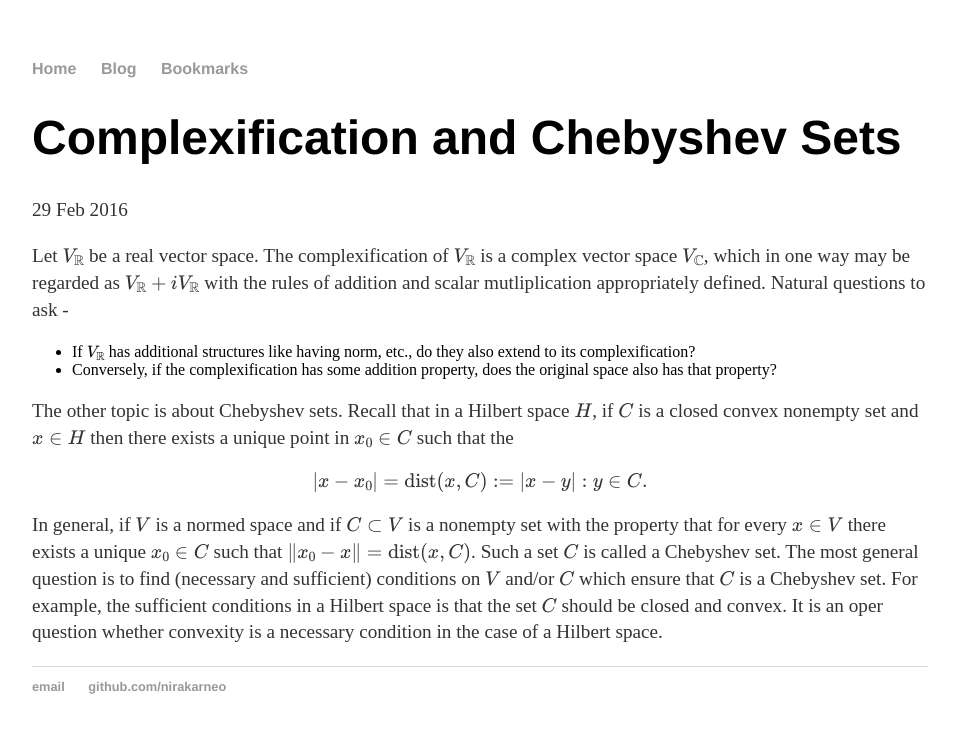
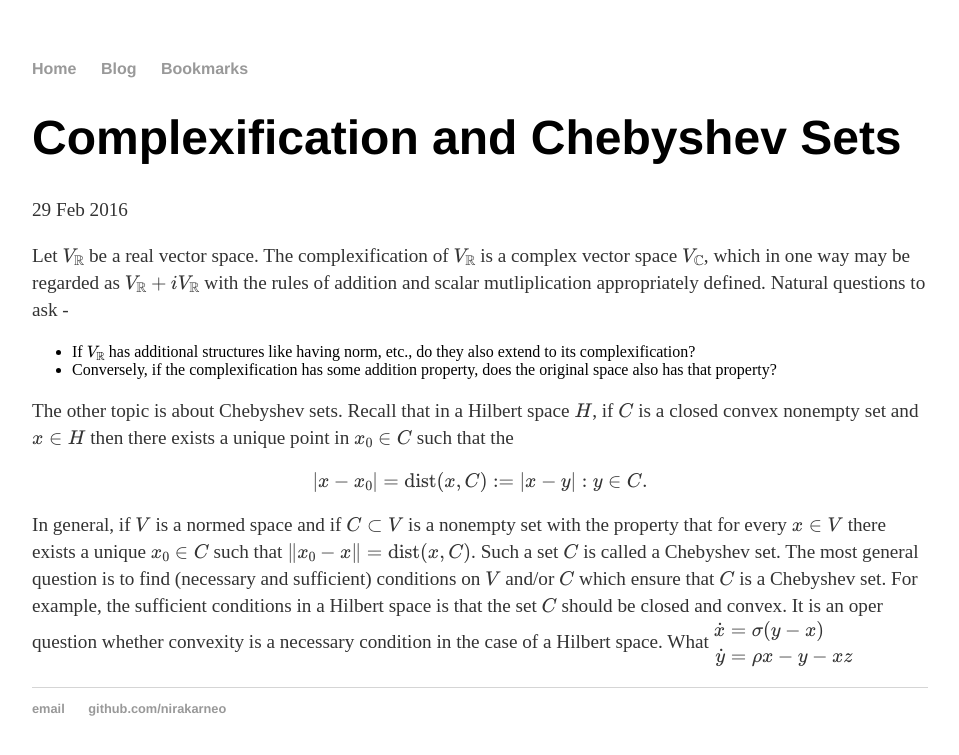
Before and after one commit to nirakarneo/nirakarneo.github.io, a Jekyll site: the page built from _posts/2016-02-29-new-post-01.md, in a window 1280 px wide. Shown: the top 755 px of the page, without its empty margins (160-1119 px from the left). Built offline with Jekyll 4.4.1, drawn with Linux system fonts in a browser that asks for light colours; formulas are drawn with MathJax 3; comment, search, counter and statistics services are not loaded.

Commit message:
Update 2016-02-29-new-post-01.md

```diff
--- a/_posts/2016-02-29-new-post-01.md
+++ b/_posts/2016-02-29-new-post-01.md
@@ -8,4 +8,10 @@ Let $$V_{\mathbb{R}}$$ be a real vector space. The complexification of $$V_{\mat
 *   If $$V_{\mathbb{R}}$$ has additional structures like having norm, etc., do they also extend to its complexification?
 *   Conversely, if the complexification has some addition property, does the original space also has that property?
 
-The other topic is about Chebyshev sets. Recall that in a Hilbert space $$H$$, if $$C$$ is a closed convex nonempty set and $$x\in H$$ then there exists a unique point in $$x_0\in C$$ such that the \begin{align} \|x-x_0\|=\text{dist}(x,C):=\{\|x-y\|:y\in C\}. \end{align} In general, if $$V$$ is a normed space and if $$C\subset V$$ is a nonempty set with the property that for every $$x\in V$$ there exists a unique $$x_0\in C$$ such that $$\|x_0-x\|=\text{dist}(x,C)$$. Such a set $$C$$ is called a Chebyshev set. The most general question is to find (necessary and sufficient) conditions on $$V$$ and/or $$C$$ which ensure that $$C$$ is a Chebyshev set. For example, the sufficient conditions in a Hilbert space is that the set $$C$$ should be closed and convex. It is an oper question whether convexity is a necessary condition in the case of a Hilbert space.
+The other topic is about Chebyshev sets. Recall that in a Hilbert space $$H$$, if $$C$$ is a closed convex nonempty set and $$x\in H$$ then there exists a unique point in $$x_0\in C$$ such that the \begin{align} \|x-x_0\|=\text{dist}(x,C):=\{\|x-y\|:y\in C\}. \end{align} In general, if $$V$$ is a normed space and if $$C\subset V$$ is a nonempty set with the property that for every $$x\in V$$ there exists a unique $$x_0\in C$$ such that $$\|x_0-x\|=\text{dist}(x,C)$$. Such a set $$C$$ is called a Chebyshev set. The most general question is to find (necessary and sufficient) conditions on $$V$$ and/or $$C$$ which ensure that $$C$$ is a Chebyshev set. For example, the sufficient conditions in a Hilbert space is that the set $$C$$ should be closed and convex. It is an oper question whether convexity is a necessary condition in the case of a Hilbert space. What
+$$
+\begin{aligned}
+  \dot{x} & = \sigma(y-x) \\
+  \dot{y} & = \rho x- y - xz
+\end{aligned}
+$$
```
